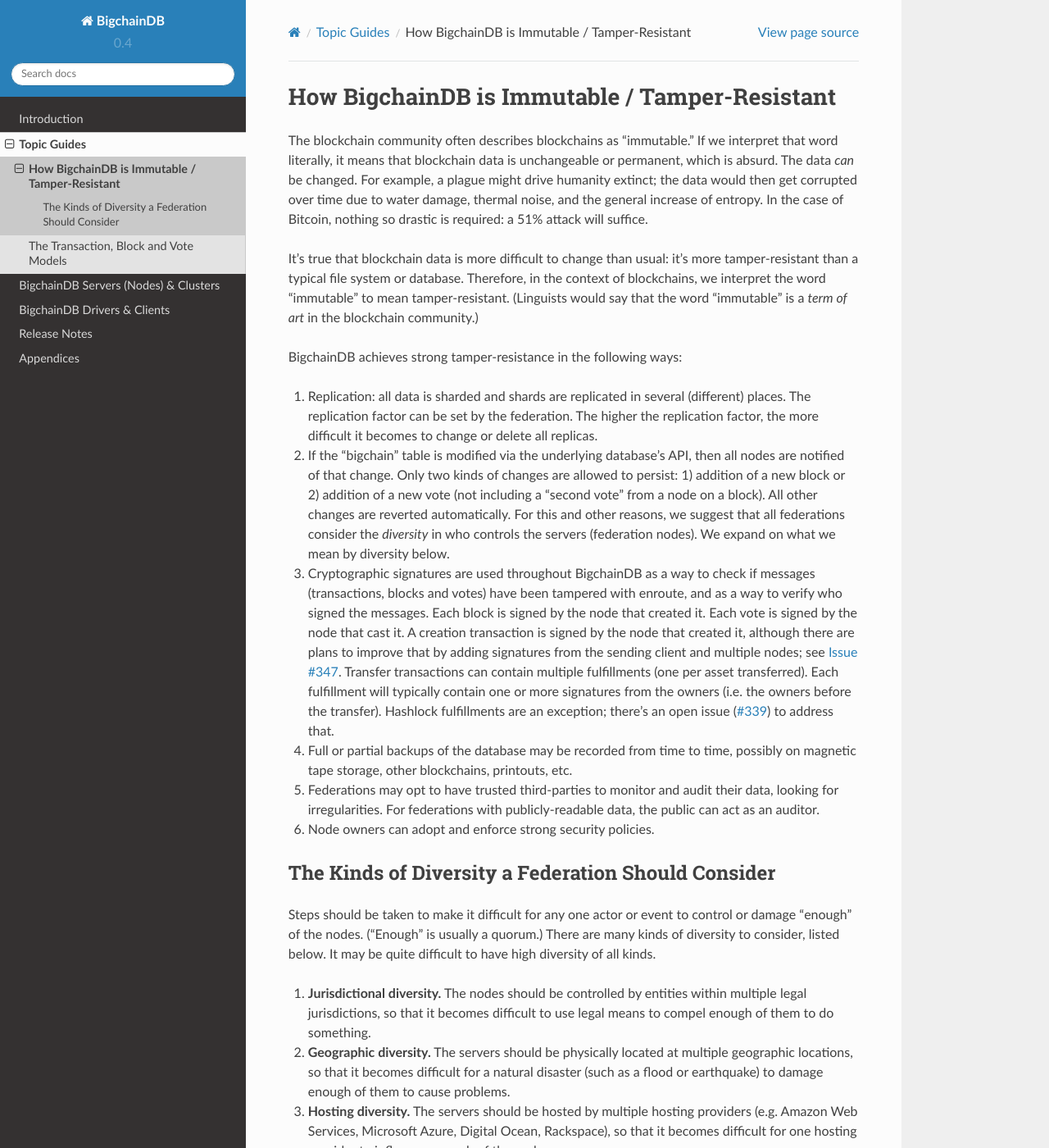
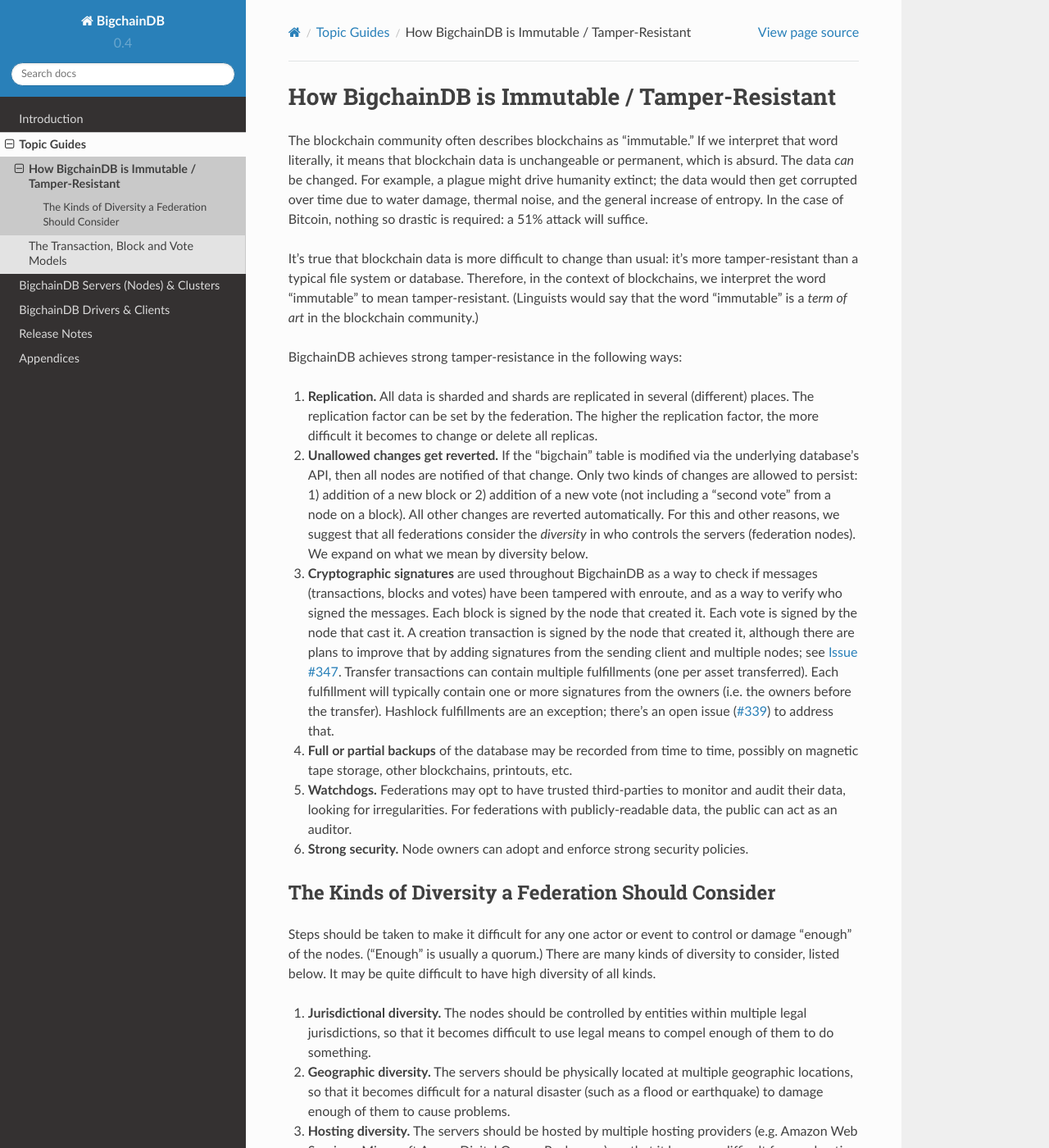
Before and after one commit to bigchaindb/bigchaindb, a Sphinx documentation site: the page built from docs/source/topic-guides/immutable.md, in a window 1280 px wide and 1400 px high. Shown: the whole window at 82% size. Built offline with Sphinx 7.4.7 and the Read the Docs theme 2.0.0, drawn with Linux system fonts in a browser that asks for light colours; pages that are not in the unit, such as notebooks, are missing from menus.

Commit message:
Bolded some headings in the section on immutability

```diff
--- a/docs/source/topic-guides/immutable.md
+++ b/docs/source/topic-guides/immutable.md
@@ -6,12 +6,12 @@
 
 BigchainDB achieves strong tamper-resistance in the following ways:
 
-1. Replication: all data is sharded and shards are replicated in several (different) places. The replication factor can be set by the federation. The higher the replication factor, the more difficult it becomes to change or delete all replicas.
-2. If the “bigchain” table is modified via the underlying database’s API, then all nodes are notified of that change. Only two kinds of changes are allowed to persist: 1) addition of a new block or 2) addition of a new vote (not including a “second vote” from a node on a block). All other changes are reverted automatically. For this and other reasons, we suggest that all federations consider the _diversity_ in who controls the servers (federation nodes). We expand on what we mean by diversity below.
-3. Cryptographic signatures are used throughout BigchainDB as a way to check if messages (transactions, blocks and votes) have been tampered with enroute, and as a way to verify who signed the messages. Each block is signed by the node that created it. Each vote is signed by the node that cast it. A creation transaction is signed by the node that created it, although there are plans to improve that by adding signatures from the sending client and multiple nodes; see [Issue #347](https://github.com/bigchaindb/bigchaindb/issues/347). Transfer transactions can contain multiple fulfillments (one per asset transferred). Each fulfillment will typically contain one or more signatures from the owners (i.e. the owners before the transfer). Hashlock fulfillments are an exception; there’s an open issue ([#339](https://github.com/bigchaindb/bigchaindb/issues/339)) to address that.
-4. Full or partial backups of the database may be recorded from time to time, possibly on magnetic tape storage, other blockchains, printouts, etc.
-5. Federations may opt to have trusted third-parties to  monitor and audit their data, looking for irregularities. For federations with publicly-readable data, the public can act as an auditor.
-6. Node owners can adopt and enforce strong security policies.
+1. **Replication.** All data is sharded and shards are replicated in several (different) places. The replication factor can be set by the federation. The higher the replication factor, the more difficult it becomes to change or delete all replicas.
+2. **Unallowed changes get reverted.** If the “bigchain” table is modified via the underlying database’s API, then all nodes are notified of that change. Only two kinds of changes are allowed to persist: 1) addition of a new block or 2) addition of a new vote (not including a “second vote” from a node on a block). All other changes are reverted automatically. For this and other reasons, we suggest that all federations consider the _diversity_ in who controls the servers (federation nodes). We expand on what we mean by diversity below.
+3. **Cryptographic signatures** are used throughout BigchainDB as a way to check if messages (transactions, blocks and votes) have been tampered with enroute, and as a way to verify who signed the messages. Each block is signed by the node that created it. Each vote is signed by the node that cast it. A creation transaction is signed by the node that created it, although there are plans to improve that by adding signatures from the sending client and multiple nodes; see [Issue #347](https://github.com/bigchaindb/bigchaindb/issues/347). Transfer transactions can contain multiple fulfillments (one per asset transferred). Each fulfillment will typically contain one or more signatures from the owners (i.e. the owners before the transfer). Hashlock fulfillments are an exception; there’s an open issue ([#339](https://github.com/bigchaindb/bigchaindb/issues/339)) to address that.
+4. **Full or partial backups** of the database may be recorded from time to time, possibly on magnetic tape storage, other blockchains, printouts, etc.
+5. **Watchdogs.** Federations may opt to have trusted third-parties to  monitor and audit their data, looking for irregularities. For federations with publicly-readable data, the public can act as an auditor.
+6. **Strong security.** Node owners can adopt and enforce strong security policies.
 
 
 ## The Kinds of Diversity a Federation Should Consider
```
